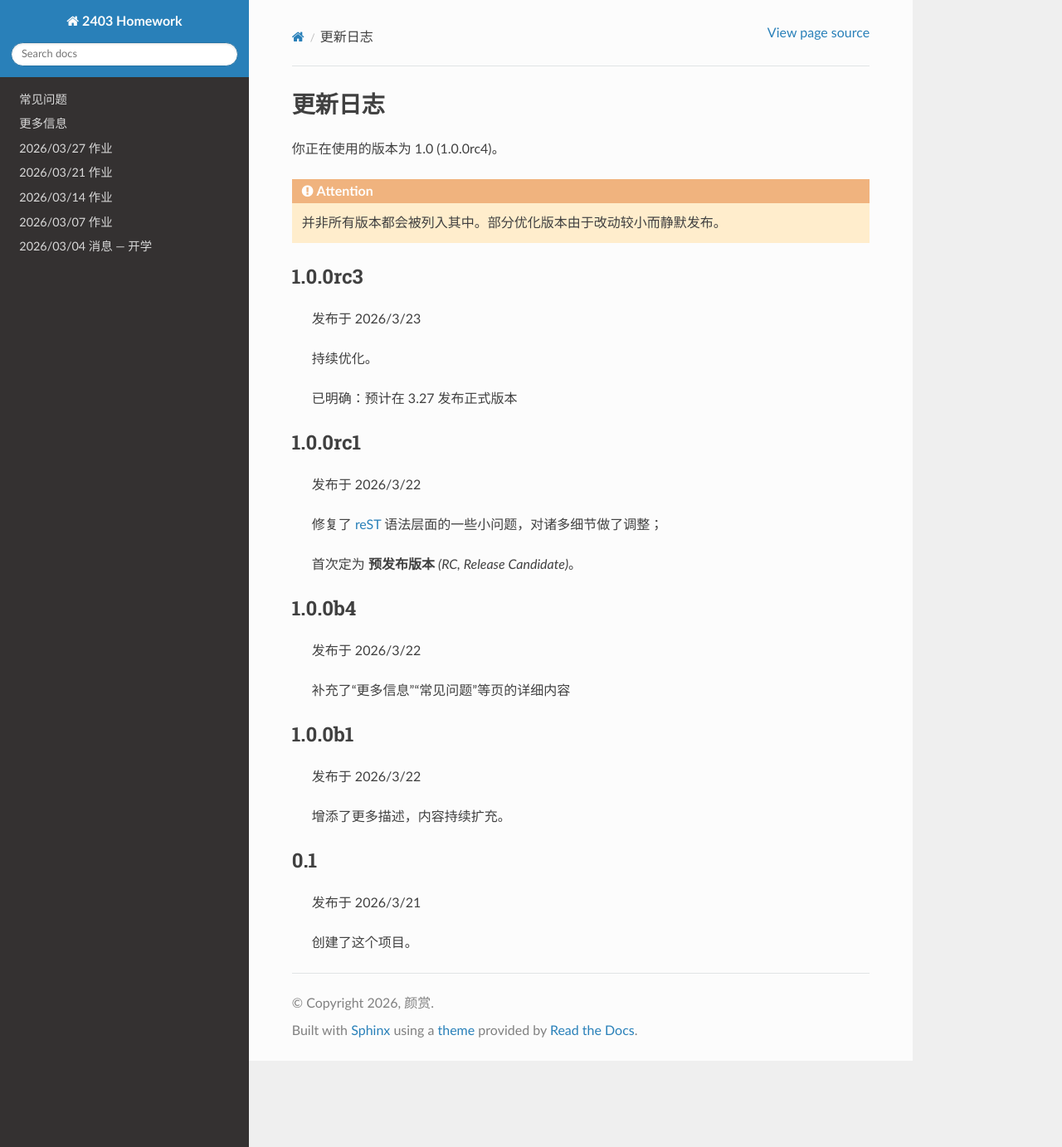
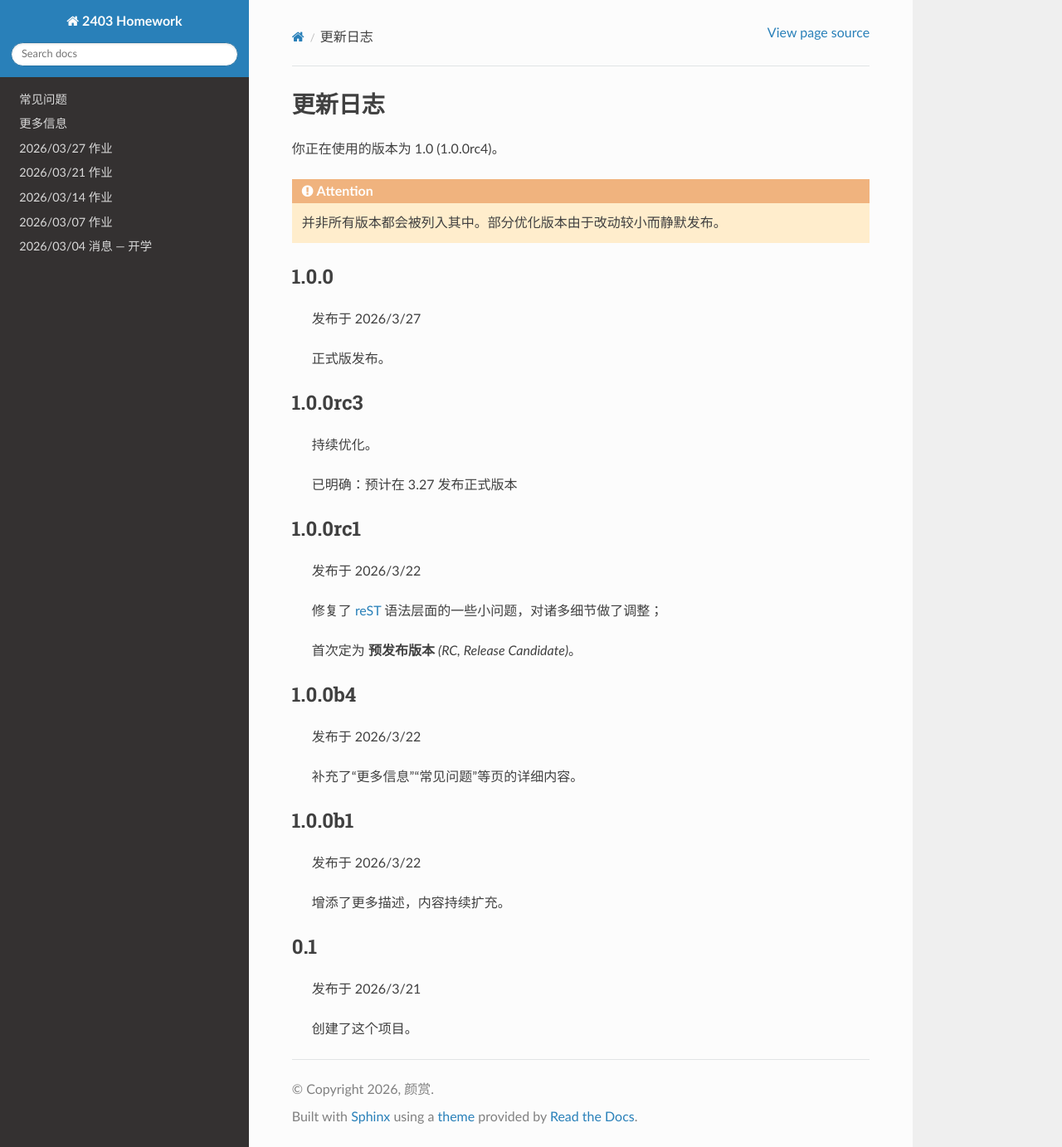
Before and after one commit to Sail-in-1024/2403-Homework, a Sphinx documentation site: the page built from docs/source/updatelogs.rst, in a window 1280 px wide and 1383 px high. Shown: the whole window at 83% size. Built offline with Sphinx 7.4.7 and the Read the Docs theme 3.1.0, drawn with Linux system fonts in a browser that asks for light colours.

Commit message:
更新 updatelogs.rst

```diff
--- a/docs/source/updatelogs.rst
+++ b/docs/source/updatelogs.rst
@@ -8,9 +8,14 @@
 
    并非所有版本都会被列入其中。部分优化版本由于改动较小而静默发布。
 
+1.0.0
+-----
+   发布于 2026/3/27
+
+   正式版发布。
+
 1.0.0rc3
 --------
-   发布于 2026/3/23
 
    持续优化。
 
@@ -28,7 +33,7 @@
 -------
    发布于 2026/3/22
 
-   补充了“更多信息”“常见问题”等页的详细内容
+   补充了“更多信息”“常见问题”等页的详细内容。
 
 1.0.0b1
 -------
```
